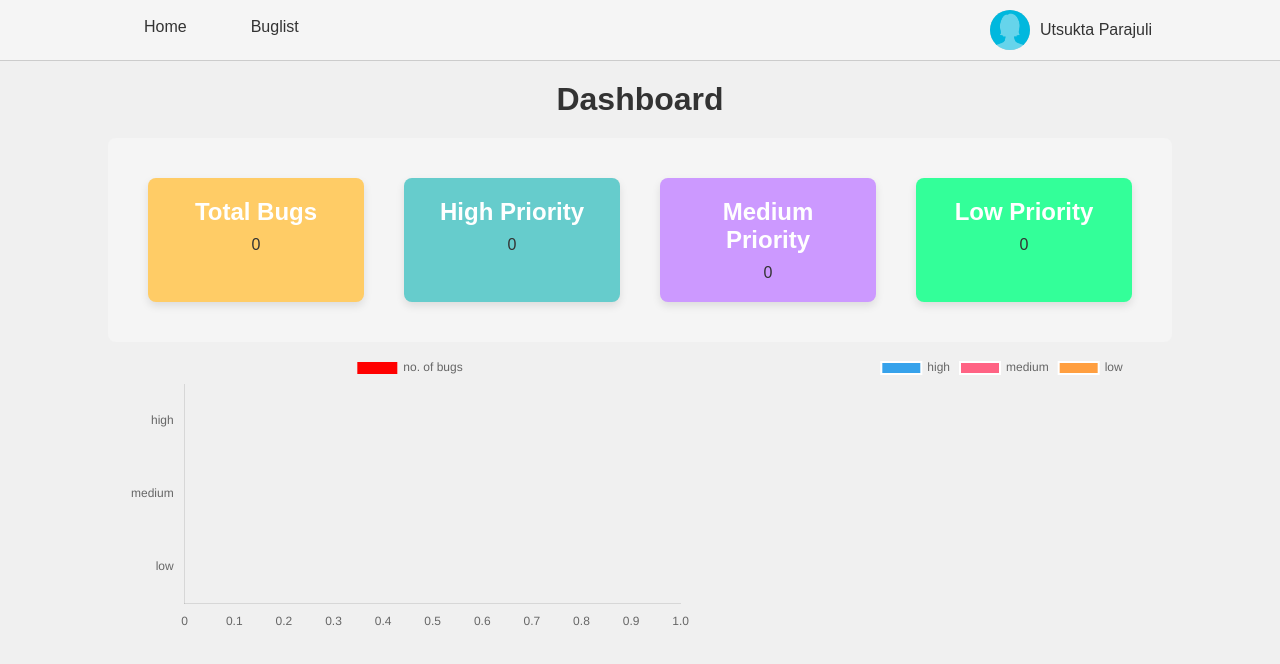
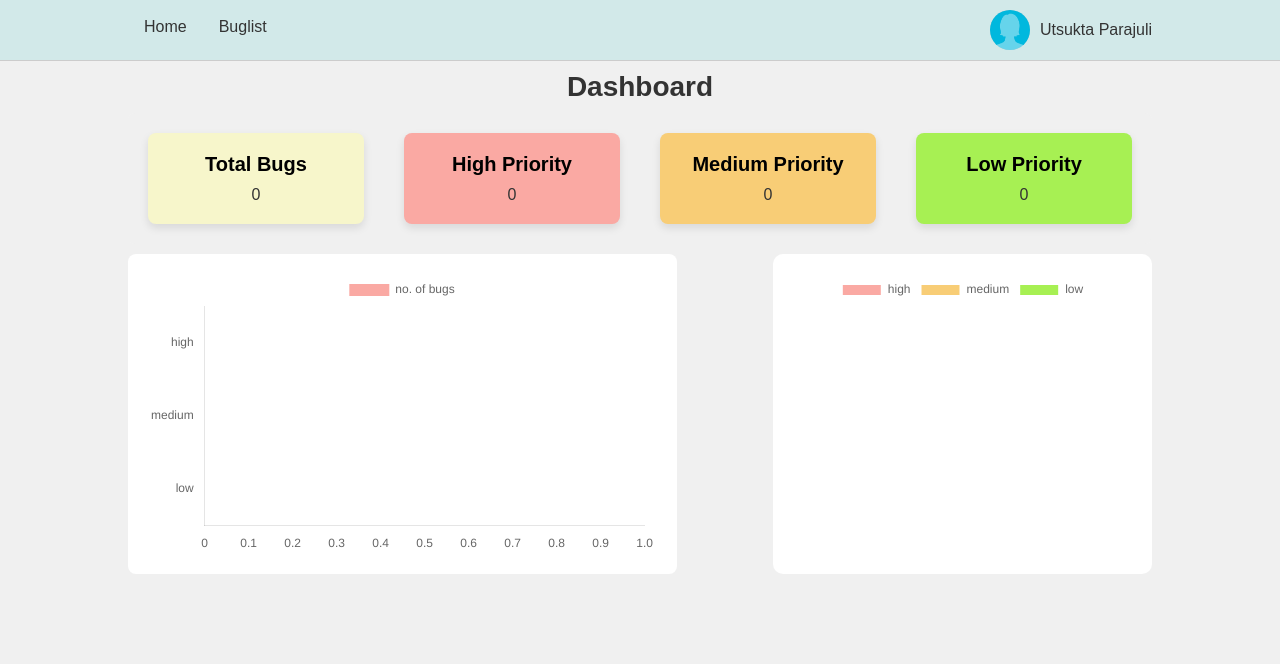
Before and after one commit to utsukta1/bug-Tracker, a React (Vite) app: page / in a window 1280 px wide. Shown: the top 664 px of the page. Built offline with nearby package versions, Linux system fonts and the light colour scheme.

Commit message:
Design update

```diff
--- a/src/views/AddForm/index.css
+++ b/src/views/AddForm/index.css
@@ -41,3 +41,7 @@ textarea {
 .error {
     color: red;
 }
+
+.right {
+    margin-left: 83%;
+}
--- a/src/views/AddForm/index.jsx
+++ b/src/views/AddForm/index.jsx
@@ -165,7 +165,7 @@ function AddForm(props) {
                     name="desc"
                     id="desc"
                     cols="30"
-                    rows="10"
+                    rows="3"
                     value={formState.desc}
                     onChange={(e) => setFormState({
                         ...formState, desc: e.target.value, errors: {
@@ -178,7 +178,11 @@ function AddForm(props) {
                 {formState.errors.desc && <span className="error">{formState.errors.desc}</span>}
 
             </div>
-            <Button onClick={saveData} type="submit" title={bugToEdit ? "Update" : "Save"} />
+            <div className="right">
+                <Button onClick={saveData} type="submit" title={bugToEdit ? "Update" : "Save"} />
+
+            </div>
+
 
         </>
     );
--- a/src/views/BugList/index.css
+++ b/src/views/BugList/index.css
@@ -1,7 +1,8 @@
 .total {
     display: flex;
     flex-direction: column;
-    justify-content: space-between;
+
+
 
     .aside {
         display: flex;
@@ -55,7 +56,7 @@
                 padding-top: 12px;
                 padding-bottom: 12px;
                 text-align: left;
-                background-color: #D2E9E9;
+                /* background-color: #D2E9E9; */
                 color: black;
 
 
@@ -106,10 +107,15 @@
 
         .bugreporting {
             background-color: #D2E9E9;
-            padding: 10px;
+            padding-top: 10px;
+            padding-bottom: 10px;
             text-align: center;
             font-size: 20px;
             margin-bottom: 10px;
+
+            .brf {
+                text-align: left;
+            }
 
 
         }
--- a/src/views/BugList/index.jsx
+++ b/src/views/BugList/index.jsx
@@ -134,7 +134,7 @@ function BugList() {
                             {showModal && (
                                 <div className="modal">
                                     <div className="modal-content">
-                                        <div className="bugreporting">Bug Reporting form
+                                        <div className="bugreporting"><div className="brf">Bug Reporting form</div>
                                             <span className="close" onClick={toggleModal}>&times;</span>
                                         </div>
 
--- a/src/views/Dashboard/index.css
+++ b/src/views/Dashboard/index.css
@@ -4,29 +4,39 @@ body {
 }
 
 .dashboard-title {
+
     text-align: center;
-    margin-bottom: 20px;
-    margin-top: 20px;
+    margin-bottom: 10px;
+    margin-top: 10px;
 }
 
 .dashboard-title h1 {
-    font-size: 32px;
+
+    font-size: 28px;
     color: #333;
+
 }
 
 .chart-container .barchart {
     height: 280px;
     width: 600px;
+    background-color: white;
+    border-radius: 8px;
+    padding: 20px;
 }
 
 .chart-container .pie-chart {
     height: 280px;
+    width: 400px;
+    background-color: white;
+    border-radius: 10px;
+    padding: 20px;
 
 }
 
 .chart-container {
     display: flex;
-    gap: 10rem;
+    gap: 6rem;
     width: 80%;
     margin: 0 auto;
     margin-top: 10px;
--- a/src/views/Dashboard/index.jsx
+++ b/src/views/Dashboard/index.jsx
@@ -45,7 +45,7 @@ function Dashboard() {
                             datasets: [{
                                 label: "no. of bugs",
                                 data: [noOfHighPriority, noOfMediumPriority, noOfLowPriority],
-                                backgroundColor: ["red", "blue", "green"]
+                                backgroundColor: ["rgb(250, 169, 163)", "rgb(248, 205, 118)", "rgb(167, 240, 83)"]
                             },],
                         }}
                         options={{
@@ -79,6 +79,7 @@ function Dashboard() {
                                     data: [
                                         noOfHighPriority, noOfMediumPriority, noOfLowPriority
                                     ],
+                                    backgroundColor: ["rgb(250, 169, 163)", "rgb(248, 205, 118)", "rgb(167, 240, 83)"]
 
                                 },
                             ],
--- a/src/views/Navbar/index.css
+++ b/src/views/Navbar/index.css
@@ -1,5 +1,6 @@
 .nav {
-    background-color: #f5f5f5;
+    /* background-color: #f5f5f5; */
+    background-color: #D2E9E9;
     padding-top: 10px;
     padding-bottom: 10px;
     border-bottom: 1px solid #ccc;
@@ -8,18 +9,21 @@
 }
 
 .nav-align {
-    background-color: #f5f5f5;
+    background-color: #D2E9E9;
     display: flex;
     width: 80%;
     margin: 0 auto;
     justify-content: space-between;
+
+
 
 }
 
 .nav-btns {
 
     display: flex;
-    gap: 2rem;
+    flex-direction: row;
+
 }
 
 
@@ -29,7 +33,9 @@
 .nav-btns a {
     text-decoration: none;
     color: #333;
+    /* font-weight: bold; */
     padding: 8px 16px;
+
     border-radius: 4px;
     transition: background-color 0.3s ease;
 }
--- a/src/views/button/index.css
+++ b/src/views/button/index.css
@@ -6,6 +6,7 @@
     border: none;
     border-radius: 4px;
     cursor: pointer;
+
 
 }
 
@@ -38,7 +39,8 @@
 .close {
     color: #aaa;
     float: right;
-    top: -5px;
+    top: -27px;
+    padding-right: 10px;
     position: relative;
     font-size: 28px;
     font-weight: bold;
--- a/src/views/stats/index.css
+++ b/src/views/stats/index.css
@@ -1,8 +1,9 @@
 .dashboard-bugs {
     display: flex;
     justify-content: space-around;
-    background-color: #f5f5f5;
-    padding: 20px;
+    /* background-color: #f5f5f5; */
+    background-color: #f0f0f0;
+    /* padding: 20px; */
     border-radius: 8px;
     width: 80%;
     margin: 0 auto;
@@ -25,26 +26,30 @@
 }
 
 .card:nth-child(1) {
-    background-color: #ffcc66;
+    background-color: rgb(247, 246, 203);
+    /* color: rgb(248, 205, 118) */
 }
 
 .card:nth-child(2) {
-    background-color: #66cccc;
+    background-color: rgb(250, 169, 163);
+
+
 }
 
 .card:nth-child(3) {
-    background-color: #cc99ff;
+    background-color: rgb(248, 205, 118);
 }
 
 
 .card:nth-child(4) {
-    background-color: #33FF99;
+    background-color: rgb(167, 240, 83);
+
 }
 
 .card-title {
-    font-size: 24px;
+    font-size: 20px;
     margin-bottom: 10px;
-    color: #fff;
+    color: black;
 }
 
 .card-content {
```
